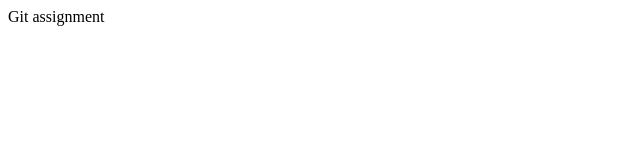
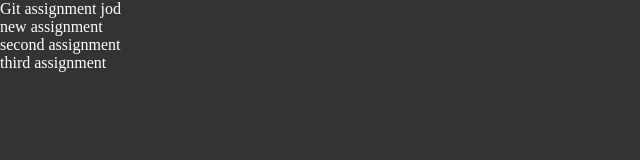
Before and after one commit to SomethingOFF/assignment1, a plain HTML site: page index.html in a window 1280 px wide. Shown: the whole page, without its empty margins (0-640 px from the left). Drawn offline with Linux system fonts and the light colour scheme.

Commit message:
second commit

```diff
--- a/index.html
+++ b/index.html
@@ -5,10 +5,14 @@
     <meta charset="UTF-8">
     <meta name="viewport" content="width=device-width, initial-scale=1.0">
     <title>Document</title>
+    <link rel="stylesheet" href="style.css">
 </head>
 
 <body>
-    <div>Git assignment</div>
+    <div>Git assignment jod</div>
+    <div>new assignment</div>
+    <div>second assignment</div>
+    <div>third assignment</div>
 </body>
 
 </html>
--- /dev/null
+++ b/style.css
@@ -0,0 +1,9 @@
+* {
+  margin: 0;
+  padding: 0;
+  box-sizing: border-box;
+}
+body {
+  background-color: #333;
+  color: white;
+}
```
